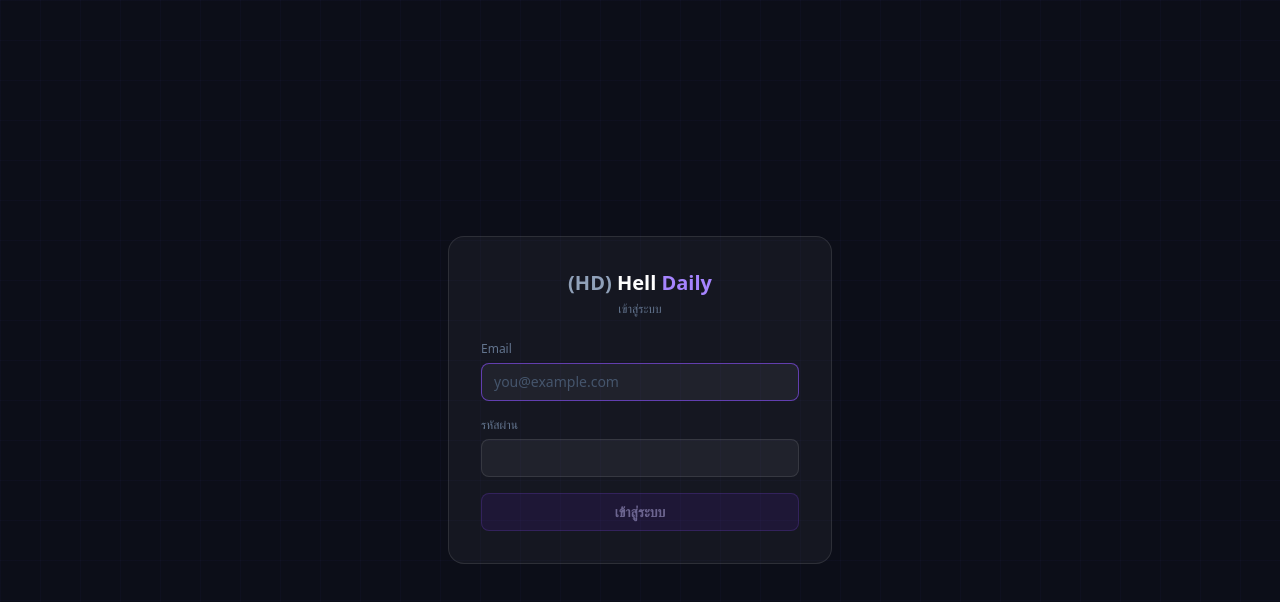
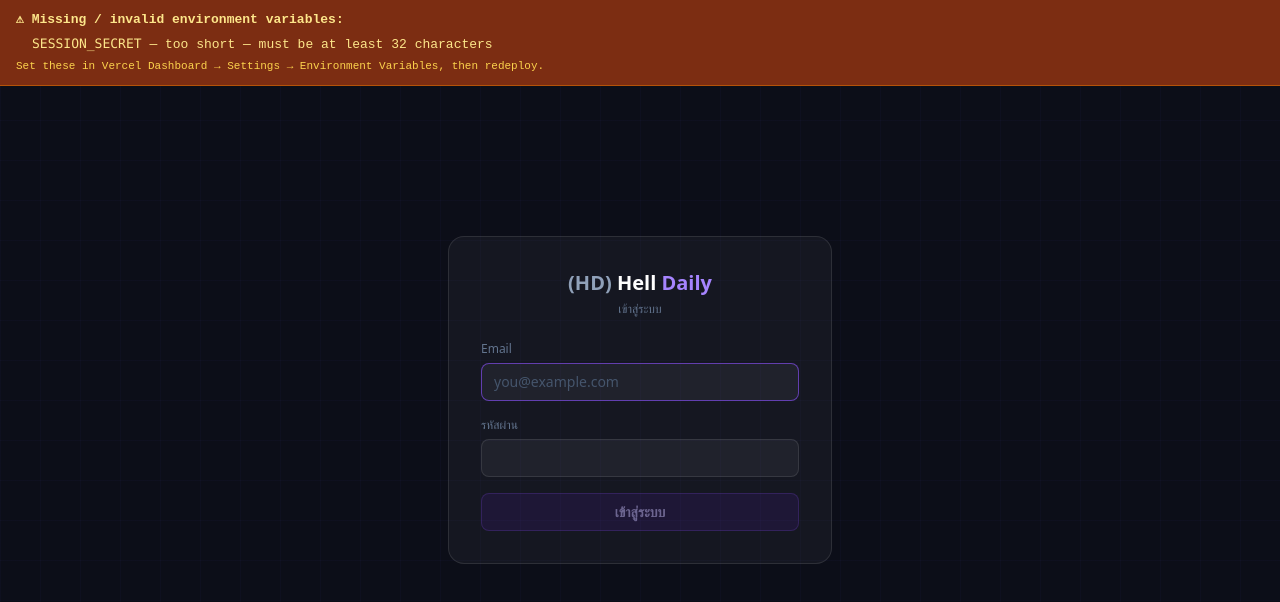
Before and after one commit to phanuphong100stars/my-hell-daily-stand-up, a Next.js app: page /login in a window 1280 px wide. Shown: the top 602 px of the page. Built offline with nearby package versions, Linux system fonts and the light colour scheme; no server answers.

Commit message:
Add env var validation banner for missing/weak config
Co-Authored-By: Claude Sonnet 4.6 <noreply@anthropic.com>

```diff
--- a/app/layout.tsx
+++ b/app/layout.tsx
@@ -6,10 +6,49 @@ export const metadata: Metadata = {
   description: "Generate daily standup reports fast",
 };
 
+const REQUIRED_ENV: Record<string, string> = {
+  MONGODB_URI: "MongoDB connection string",
+  SESSION_SECRET: "JWT signing secret (min 32 chars)",
+};
+
+function EnvBanner() {
+  const missing = Object.entries(REQUIRED_ENV)
+    .filter(([key]) => !process.env[key])
+    .map(([key, desc]) => ({ key, desc }));
+
+  const weak = process.env.SESSION_SECRET && process.env.SESSION_SECRET.length < 32
+    ? [{ key: "SESSION_SECRET", desc: "too short — must be at least 32 characters" }]
+    : [];
+
+  const issues = [...missing, ...weak];
+  if (issues.length === 0) return null;
+
+  return (
+    <div style={{
+      position: "fixed", top: 0, left: 0, right: 0, zIndex: 9999,
+      background: "#7c2d12", borderBottom: "1px solid #b45309",
+      padding: "10px 16px", fontFamily: "monospace", fontSize: "13px", color: "#fde68a",
+    }}>
+      <strong>⚠ Missing / invalid environment variables:</strong>
+      <ul style={{ margin: "4px 0 0 16px", padding: 0 }}>
+        {issues.map(({ key, desc }) => (
+          <li key={key}><code>{key}</code> — {desc}</li>
+        ))}
+      </ul>
+      <div style={{ marginTop: "4px", fontSize: "11px", color: "#fcd34d" }}>
+        Set these in Vercel Dashboard → Settings → Environment Variables, then redeploy.
+      </div>
+    </div>
+  );
+}
+
 export default function RootLayout({ children }: { children: React.ReactNode }) {
   return (
     <html lang="th">
-      <body className="antialiased">{children}</body>
+      <body className="antialiased">
+        <EnvBanner />
+        {children}
+      </body>
     </html>
   );
 }
```
